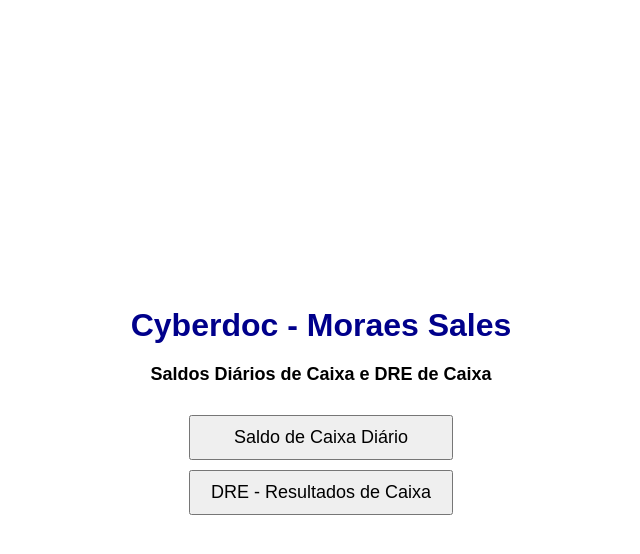
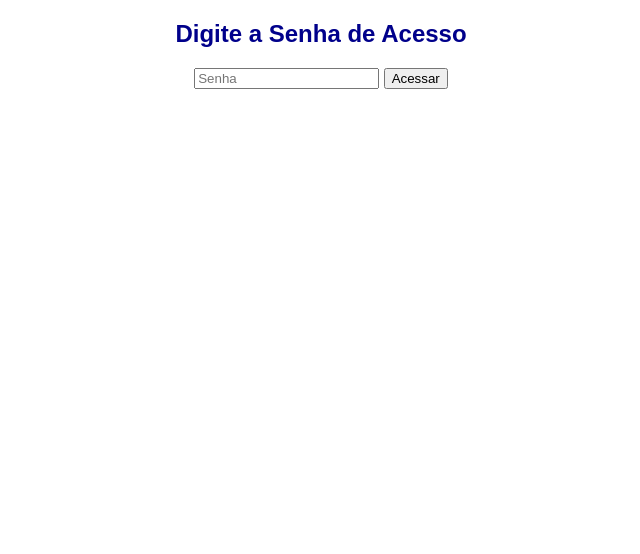
Before and after one commit to charlesalcarde/CyberdocFluxodeCaixa, a plain HTML site: page index.html in a window 1280 px wide. Shown: the whole page, without its empty margins (319-959 px from the left). Drawn offline with Linux system fonts and the light colour scheme.

Commit message:
Inclusão de nova página que exige senha de acesso

```diff
--- a/index.html
+++ b/index.html
@@ -1,45 +1,32 @@
 <!DOCTYPE html>
-<html lang="pt">
+<html lang="en">
 <head>
     <meta charset="UTF-8">
     <meta name="viewport" content="width=device-width, initial-scale=1.0">
-    <title>Cyberdoc - Moraes Sales</title>
+    <title>Senha de Acesso</title>
     <style>
         body {
             font-family: Arial, sans-serif;
-            display: flex;
-            flex-direction: column;
-            align-items: center;
-            justify-content: center;
-            min-height: 100vh;
-            margin: 0;
-        }
-        h1 {
-            color: darkblue;
-            margin-bottom: 5px;
+            text-align: center;
         }
         h2 {
-            font-size: 18px;
-            margin-bottom: 30px;
-        }
-        .buttons {
-            display: flex;
-            flex-direction: column;
-            gap: 10px;
-        }
-        button {
-            padding: 10px 20px;
-            font-size: 18px;
-            cursor: pointer;
+            color: darkblue;
         }
     </style>
+    <script>
+        function checkPassword() {
+            var password = document.getElementById("password").value;
+            if (password === "cyberdoc321321") {
+                window.location.href = "cyberdoc.html";
+            } else {
+                alert("Senha incorreta, tente novamente.");
+            }
+        }
+    </script>
 </head>
 <body>
-    <h1>Cyberdoc - Moraes Sales</h1>
-    <h2>Saldos Diários de Caixa e DRE de Caixa</h2>
-    <div class="buttons">
-        <button onclick="window.open('saldo_de_caixa.html', '_self');">Saldo de Caixa Diário</button>
-        <button onclick="window.open('dre_resultados.html', '_self');">DRE - Resultados de Caixa</button>
-    </div>
+    <h2>Digite a Senha de Acesso</h2>
+    <input type="password" id="password" placeholder="Senha">
+    <button onclick="checkPassword()">Acessar</button>
 </body>
 </html>
```
Also changed, not shown: cyberdoc.html (added, +45 -0 lines).
